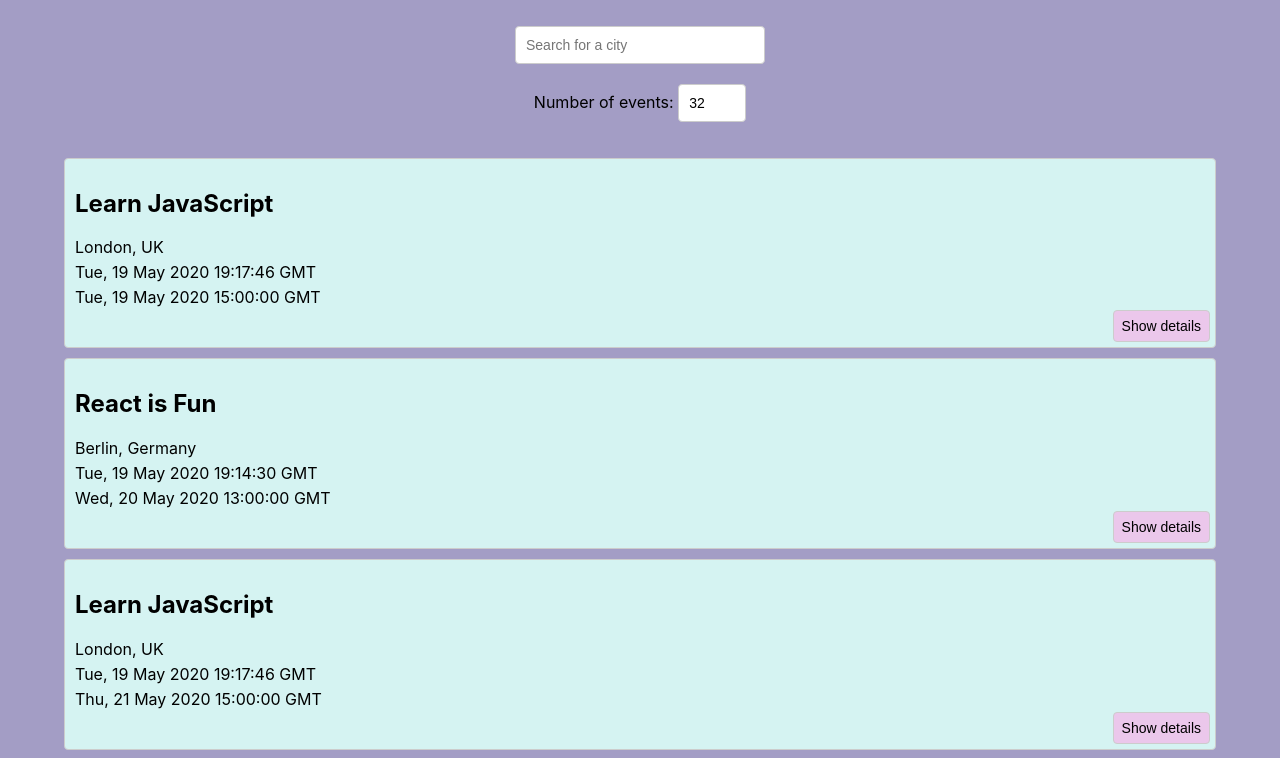
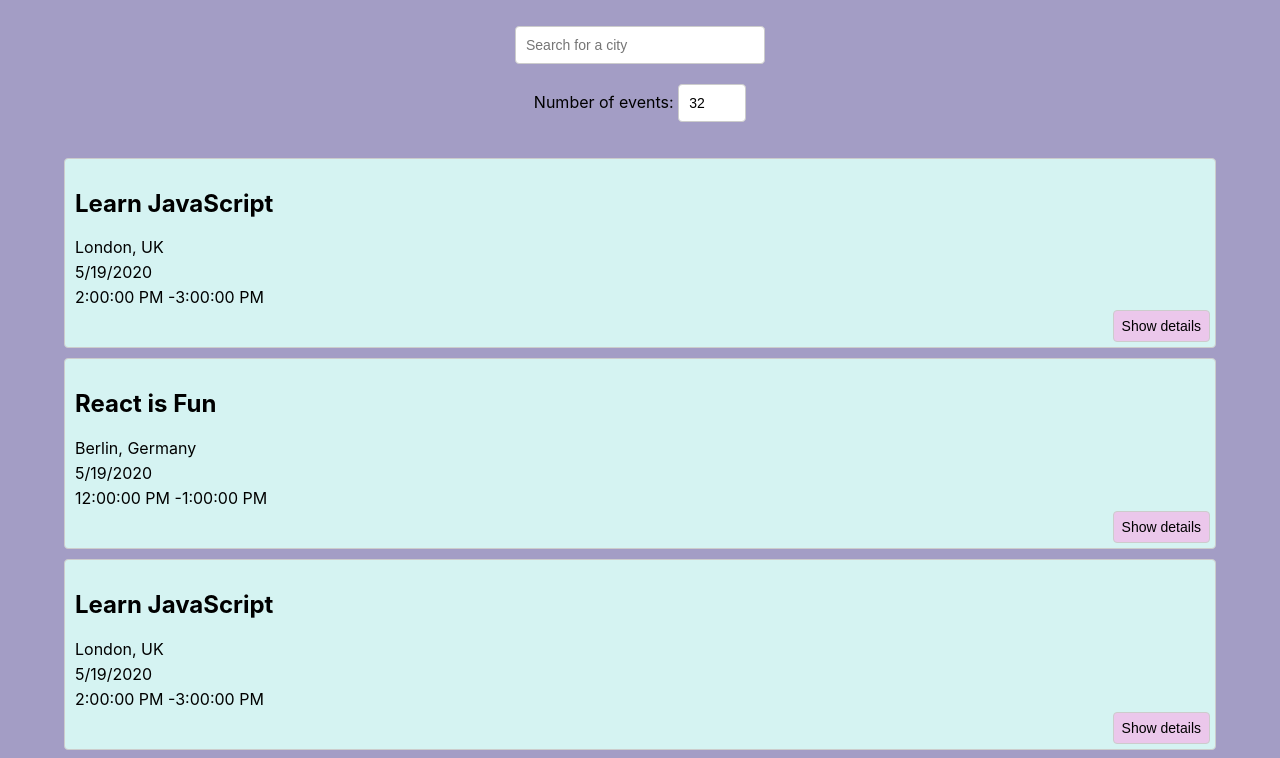
Before and after one commit to timone019/meet, a React (Create React App) app: page / in a window 1280 px wide. Shown: the top 758 px of the page. Built offline with nearby package versions, Linux system fonts and the light colour scheme.

Commit message:
Event: Localstringed the date and time & cleaned up formatting

```diff
--- a/package.json
+++ b/package.json
@@ -55,6 +55,7 @@
     "@babel/preset-react": "^7.23.3",
     "babel-jest": "^29.7.0",
     "gh-pages": "^6.1.1",
+    "jest-cucumber": "^3.0.1",
     "majestic": "^1.8.1"
   }
 }
--- a/src/components/Event.js
+++ b/src/components/Event.js
@@ -7,25 +7,39 @@ const Event = ({ event }) => {
   const [showDetails, setShowDetails] = useState(false);
 
   return (
-      <li
-      className="event">
+    <li className="event">
       <h2>{event?.summary}</h2>
       <p>{event?.location}</p>
-      <p>{event?.created && (new Date(event.created)).toUTCString()}</p>
-      <p>{event?.end?.dateTime && (new Date(event.end.dateTime)).toUTCString()}</p>
-      {showDetails && <p className="details">{event?.description}</p>}
-      <button className="details-btn" onClick={() => setShowDetails(!showDetails)}>
+      <p>{event?.created && new Date(event.created).toLocaleDateString()}</p>
+      <p>
+      {event?.start?.dateTime && (new Date(event.start.dateTime)).toLocaleTimeString()} -
+        {event?.end?.dateTime && (new Date(event.end.dateTime)).toLocaleTimeString()}
+      </p>
+      {showDetails && (
+        <>
+        <h4>Event Details</h4>
+
+      <p className="details">{event?.description}</p>
+      </>
+      )}
+      <button
+        className="details-btn"
+        onClick={() => setShowDetails(!showDetails)}
+      >
         {showDetails ? "Hide details" : "Show details"}
       </button>
     </li>
   );
-  }
+};
 
 Event.propTypes = {
   event: PropTypes.shape({
     summary: PropTypes.string,
     location: PropTypes.string,
     created: PropTypes.string,
+    start: PropTypes.shape({
+      dateTime: PropTypes.string,
+    }),
     end: PropTypes.shape({
       dateTime: PropTypes.string,
     }),
```
Also changed, not shown: 2 other files (tests, documents, lock files or other folders). Lines whose indentation alone changed are shown as unchanged.
